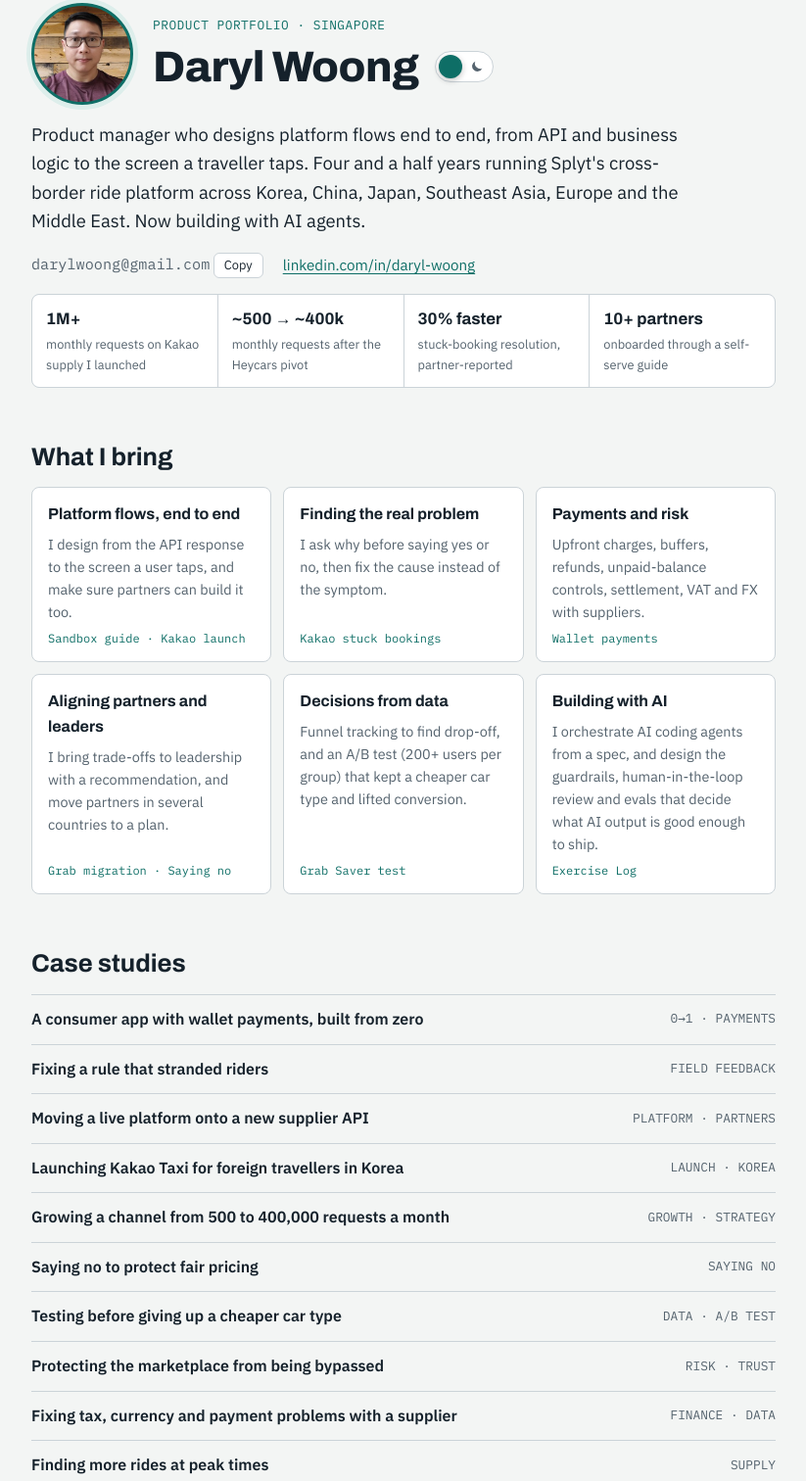
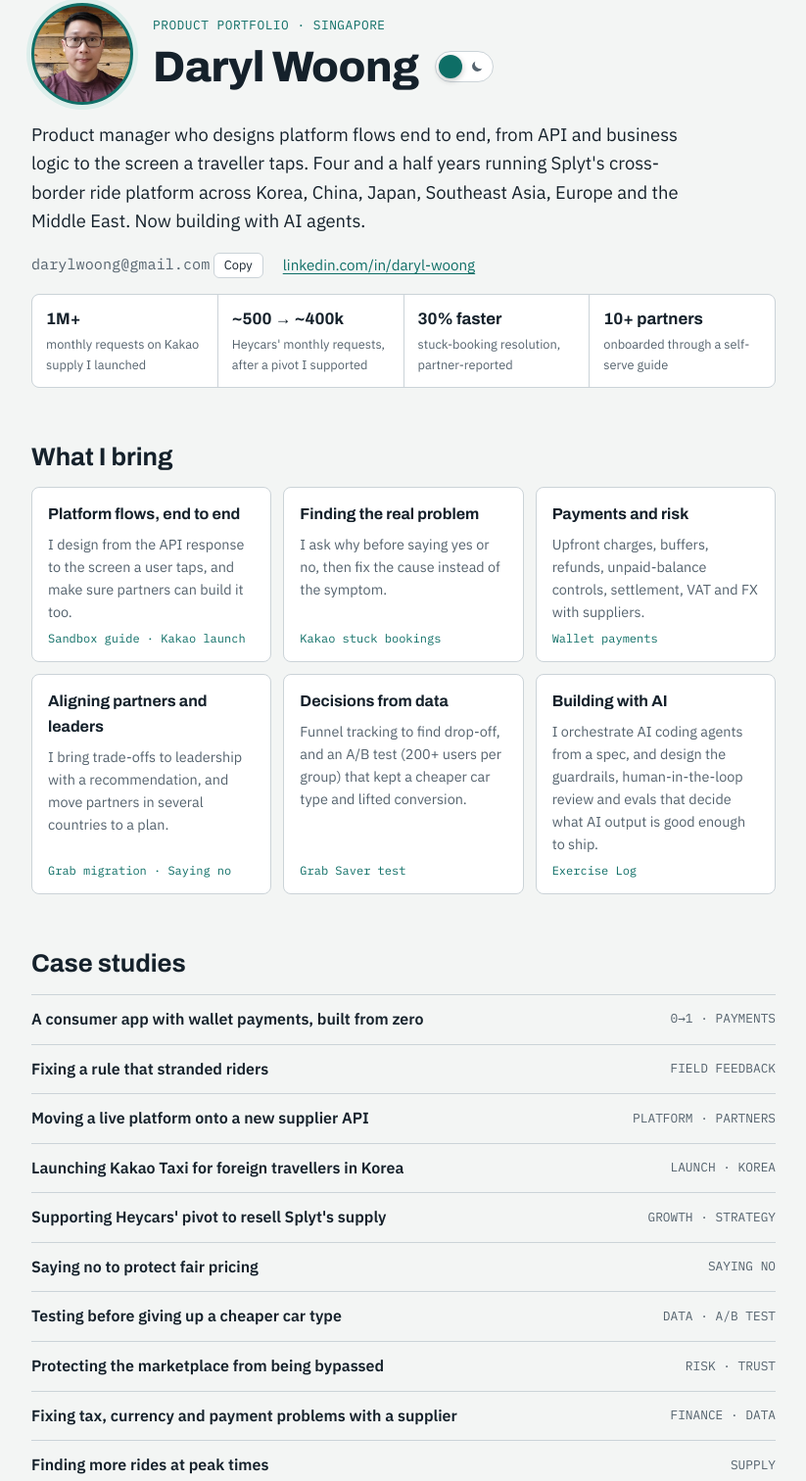
Before and after one commit to dwoong93/dwoong93.github.io, a plain HTML site: page index.html in a window 1280 px wide. Shown: the part 53-1565 px from the top of the page at 98% size, without its empty margins (228-1051 px from the left). Drawn offline with Linux system fonts and the light colour scheme.

Commit message:
Credit Heycars for its growth in the Heycars case study
Retitle the case and its index entry, and relabel the facts strip,
so the ~500 to ~400k growth is credited to Heycars.

Co-Authored-By: Claude Opus 5.5 <noreply@anthropic.com>
Claude-Session: https://claude.ai/code/session_01LYTXUpk76dD2zyr5RqQ2bj

```diff
--- a/index.html
+++ b/index.html
@@ -258,7 +258,7 @@ footer { font-size: 0.85rem; color: var(--muted); border-top: 1px solid var(--li
   </div>
   <div class="facts">
     <div><b>1M+</b><span>monthly requests on Kakao supply I launched</span></div>
-    <div><b>~500 → ~400k</b><span>monthly requests after the Heycars pivot</span></div>
+    <div><b>~500 → ~400k</b><span>Heycars' monthly requests, after a pivot I supported</span></div>
     <div><b>30% faster</b><span>stuck-booking resolution, partner-reported</span></div>
     <div><b>10+ partners</b><span>onboarded through a self-serve guide</span></div>
   </div>
@@ -282,7 +282,7 @@ footer { font-size: 0.85rem; color: var(--muted); border-top: 1px solid var(--li
   <a href="#stuck"><span class="t">Fixing a rule that stranded riders</span><span class="k">FIELD FEEDBACK</span></a>
   <a href="#migration"><span class="t">Moving a live platform onto a new supplier API</span><span class="k">PLATFORM · PARTNERS</span></a>
   <a href="#kakao"><span class="t">Launching Kakao Taxi for foreign travellers in Korea</span><span class="k">LAUNCH · KOREA</span></a>
-  <a href="#heycars"><span class="t">Growing a channel from 500 to 400,000 requests a month</span><span class="k">GROWTH · STRATEGY</span></a>
+  <a href="#heycars"><span class="t">Supporting Heycars' pivot to resell Splyt's supply</span><span class="k">GROWTH · STRATEGY</span></a>
   <a href="#fairprice"><span class="t">Saying no to protect fair pricing</span><span class="k">SAYING NO</span></a>
   <a href="#saver"><span class="t">Testing before giving up a cheaper car type</span><span class="k">DATA · A/B TEST</span></a>
   <a href="#protect"><span class="t">Protecting the marketplace from being bypassed</span><span class="k">RISK · TRUST</span></a>
@@ -481,7 +481,7 @@ footer { font-size: 0.85rem; color: var(--muted); border-top: 1px solid var(--li
 
 <!-- Case: heycars -->
 <section class="case" id="heycars">
-  <h2><span class="when">2023 – 2026</span>Growing a channel from 500 to 400,000 requests a month</h2>
+  <h2><span class="when">2023 – 2026</span>Supporting Heycars' pivot to resell Splyt's supply</h2>
   <div class="waybill"><span>Splyt × Heycars</span><span>China</span><span>Role <b>PM for the Heycars partnership</b></span></div>
   <div class="block">
     <h3>Problem</h3>
```
Also changed, not shown: 1 other file.
